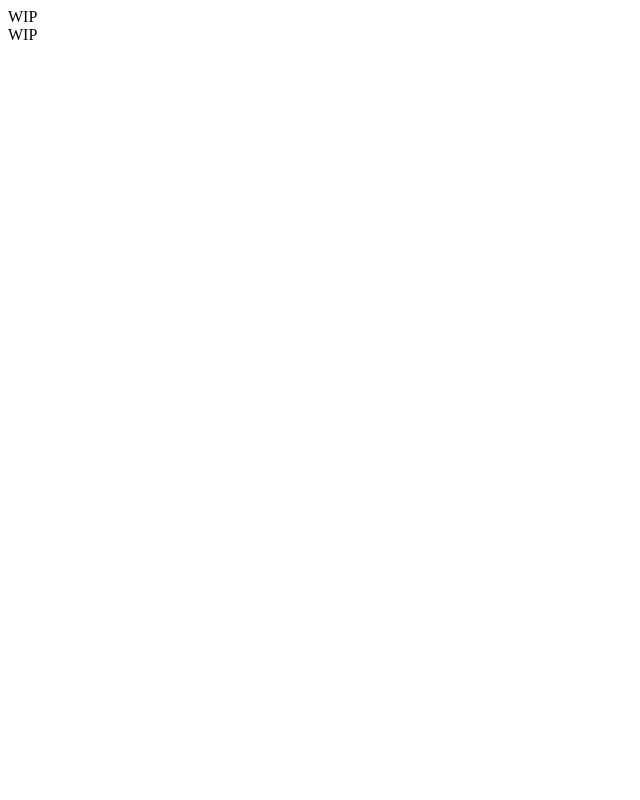
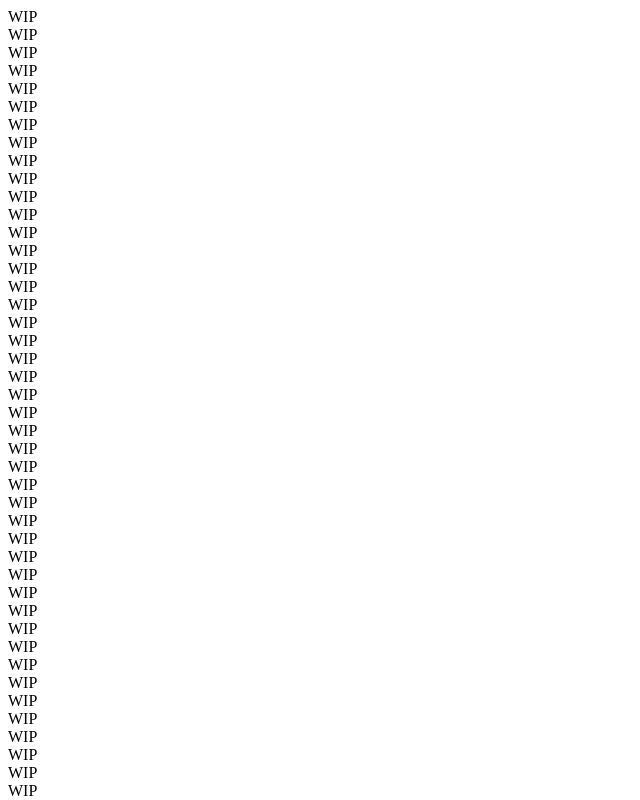
Before and after one commit to theofficetroll/chess, a React app: page / in a window 1280 px wide. Shown: the top 800 px of the page, without its empty margins (0-640 px from the left). Built offline with nearby package versions, Linux system fonts and the light colour scheme; the HTML template or start-up script is replaced by a standard one.

Commit message:
Added method for rendering board components.

```diff
--- a/src/components/app.jsx
+++ b/src/components/app.jsx
@@ -2,7 +2,7 @@ import React, { useState, useEffect } from 'react';
 import Board from './board.jsx';
 import Captured from './captured.jsx';
 
-const App = (props) => {
+const App = () => {
 
 
   return(
--- a/src/components/board.jsx
+++ b/src/components/board.jsx
@@ -1,18 +1,37 @@
 import React from 'react';
 import Square from './square.jsx';
-import startBoardState from '../helpers/boardstate';
+import { startBoardState } from '../helpers/boardstate';
 import { useState } from 'react';
 
-const Board = (props) => {
-  const [ board, setBoard ] = useState([]);
+const Board = () => {
+  const [ board, setBoard ] = useState(startBoardState(8, 8));
 
-  if (!board) {
-    setBoard(startBoardState)(this.props.height, this.props.width);
+  let handleClick = (x, y) => {
+    // Placeholder
   };
 
+  let handleContextMenu = (x, y) => {
+    // Placeholder
+  };
+
+  let renderBoard = (board) => {
+    return board.map(boardRow => {
+      return boardRow.map(boardSquare => {
+        return (
+          <div key={boardSquare.x * 10 + boardSquare.y}>
+            <Square onClick={() => handleClick(boardSquare.x, boardSquare.y)} cMenu={(e) => handleContextMenu(e, boardSquare.x, boardSquare.y)} value={boardSquare}/>
+            {(boardRow[boardRow.length - 1] === boardSquare) ? <div className="clear" /> : ''}
+          </div>
+        )
+      })
+    })
+  }
+
   return(
+
+
     <div className="board">
-      <Square />
+      {renderBoard(board)}
     </div>
   )
 }
```
Also changed, not shown: 1 other file (tests, documents, lock files or other folders).
